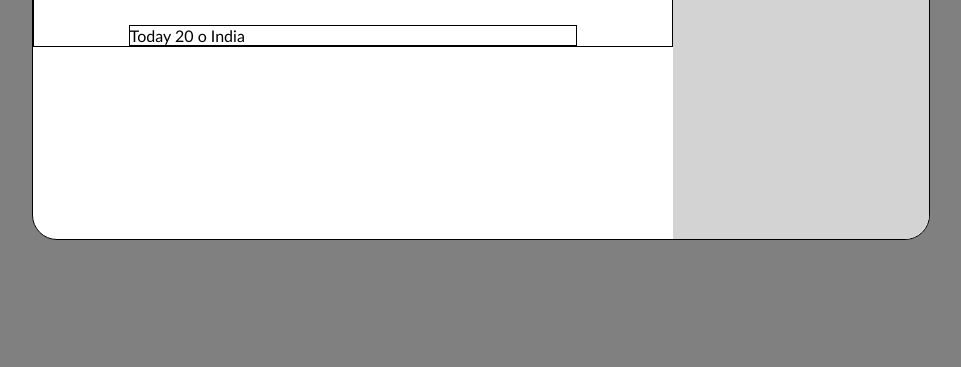
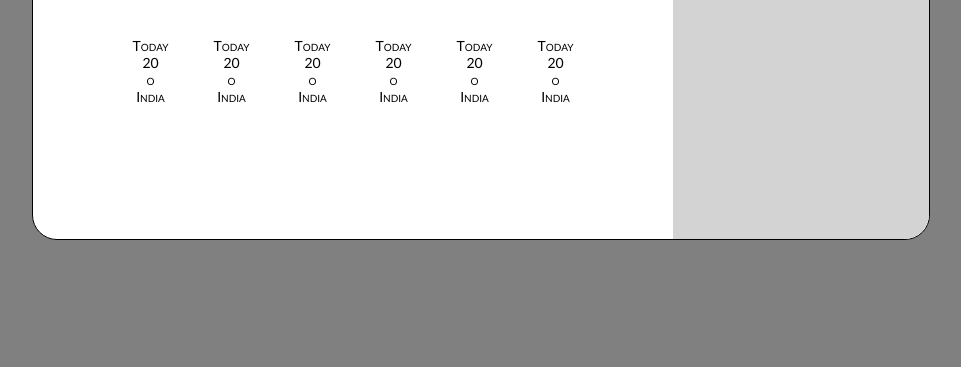
Before and after one commit to A-PRASATHARUMUGAM/Weather-App, a plain HTML site: page index.html in a window 1280 px wide. Shown: the part 433-800 px from the top of the page, without its empty margins (159-1120 px from the left). Drawn offline with Linux system fonts and the light colour scheme.

Commit message:
add daily cloud content

```diff
--- a/index.html
+++ b/index.html
@@ -46,14 +46,52 @@
 
 
             <!-- mini weather container -->
-             <div class="weather-temp-sm-box">
-                      <span>Today</span>
-                      <span>20</span>
-                      <span>o</span>
-                      <span>India</span>
+            <div class="weather-temp-box2">
 
-             </div>
+              <div class="weather-daily-details">
+                <span>Today</span>
+                <span>20</span>
+                <span>o</span>
+                <span>India</span>
 
+              </div>
+              <div class="weather-daily-details">
+                <span>Today</span>
+                <span>20</span>
+                <span>o</span>
+                <span>India</span>
+
+              </div>
+              <div class="weather-daily-details">
+                <span>Today</span>
+                <span>20</span>
+                <span>o</span>
+                <span>India</span>
+
+              </div>
+              <div class="weather-daily-details">
+                <span>Today</span>
+                <span>20</span>
+                <span>o</span>
+                <span>India</span>
+
+              </div>
+              <div class="weather-daily-details">
+                <span>Today</span>
+                <span>20</span>
+                <span>o</span>
+                <span>India</span>
+
+              </div>
+              <div class="weather-daily-details">
+                <span>Today</span>
+                <span>20</span>
+                <span>o</span>
+                <span>India</span>
+
+              </div>
+
+            </div>
 
 
 
--- a/style.css
+++ b/style.css
@@ -58,7 +58,6 @@ body{
     flex-direction: column;
     justify-content:center;
     align-items: center;
-    border: 1px  solid black;
 
 }
                             /* Weather temp box */
@@ -69,7 +68,6 @@ body{
    justify-content: center;
    align-items:center;
    position:relative;
-    border: 1px solid yellow;
 }
 .degree-round{
   position: absolute;
@@ -95,14 +93,31 @@ body{
     font-weight: 200;
 }
                             /* Weather small temp box */
-.weather-temp-sm-box{
+.weather-temp-box2{
  margin-top:40px;
- border:  1px solid black;
- width:70%;
+ display: flex;
+ justify-content: space-evenly;
+font-size:14px;
+column-gap:15px;
 
 
 }
+.weather-daily-details{
+font-variant: small-caps;
+margin:5px;
+display: flex;
+  flex-direction: column;
+  text-align: center;
+  font-weight: lighter;
+padding:10px;
+border-radius: 10px;
 
+
+}
+.weather-daily-details:hover{
+    transition:0.5s;
+    border: 1px solid gray;
+}
 
                                     /* left  side container */
 .leftside-container{
```
